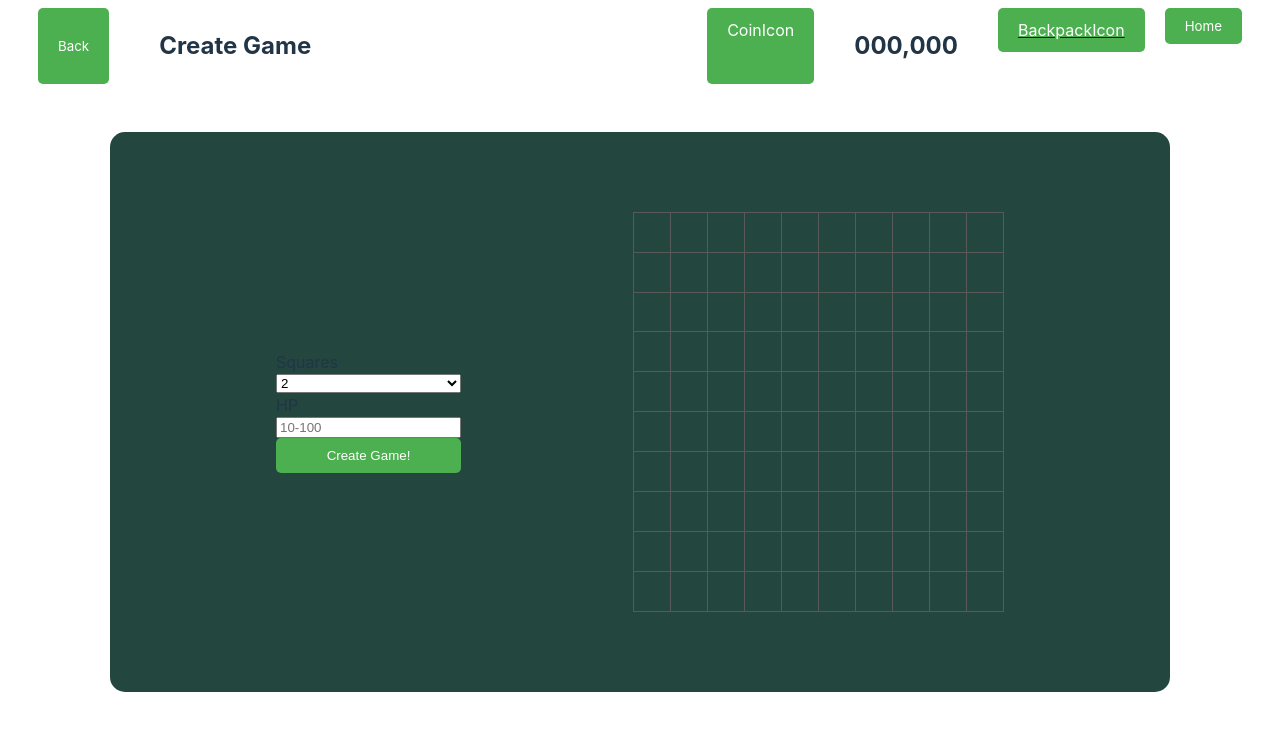
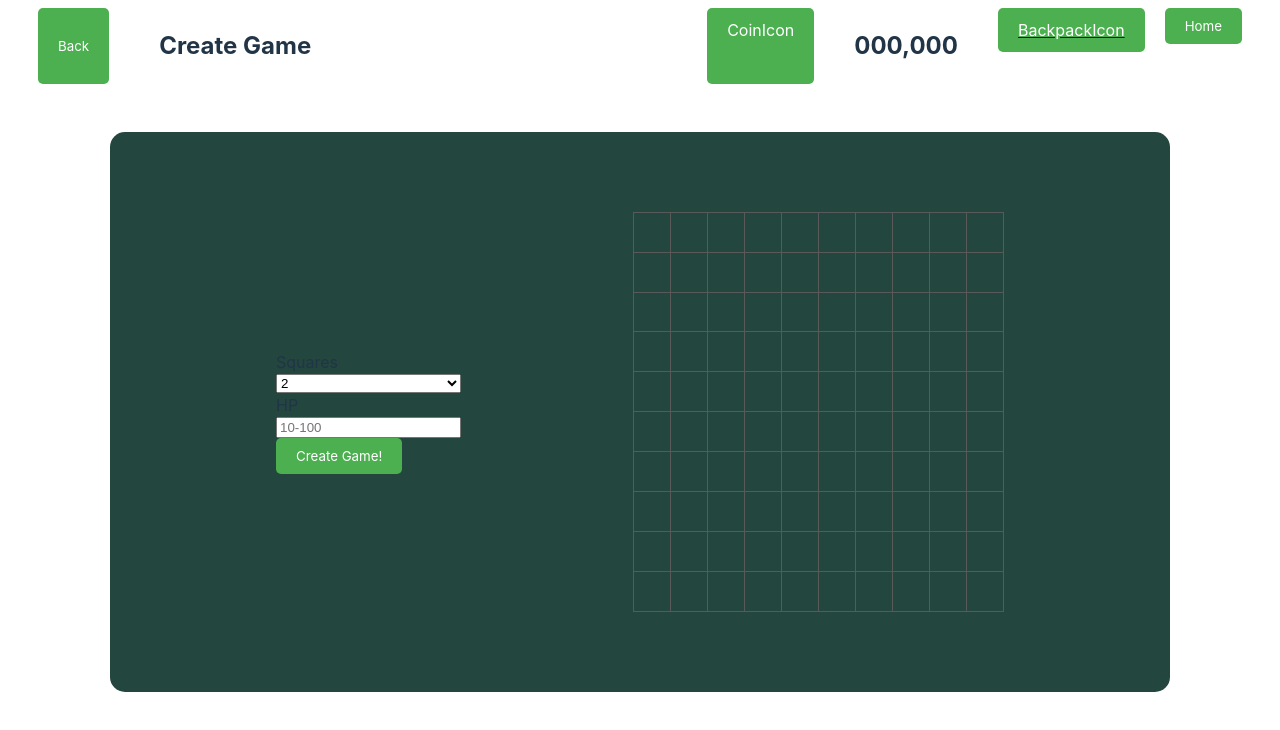
Before and after one commit to OleguerAlmuni/P1_ProjectesWeb1, a Vue app: page /createGame in a window 1280 px wide. Shown: the top 730 px of the page. Built offline with nearby package versions, Linux system fonts and the light colour scheme.

Commit message:
CreateGame.vue Standaritzada

```diff
--- a/src/components/CreateGame.vue
+++ b/src/components/CreateGame.vue
@@ -24,7 +24,7 @@
                 </select>
                 <label for="HP2">HP</label>
                 <input type="number" id="HP" name="HP2" placeholder="10-100">
-                <button class="click-button">Create Game!</button>
+                <router-link to="/playGame"><button class="click-button">Create Game!</button></router-link>
             </div>
             <Table></Table>
         </div>
@@ -35,6 +35,7 @@
 <style scoped>
 
     .center {
+        font-family: Inter;
         display: flex;
         justify-content: center;
     }
@@ -93,6 +94,7 @@
     }
 
     .click-button {
+        font-family: Inter;
         padding: 10px 20px;
         background-color: #4CAF50;
         color: white;
```
